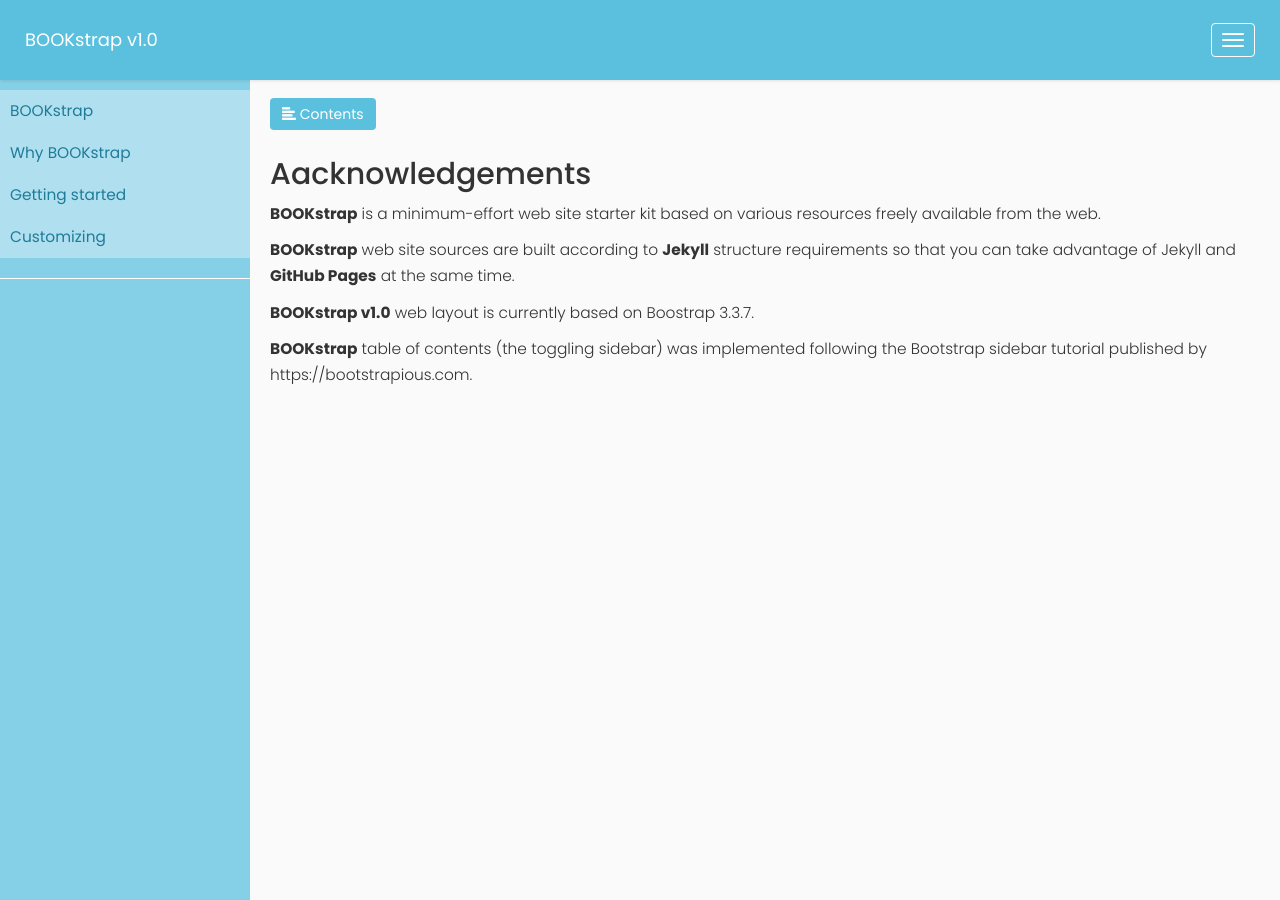
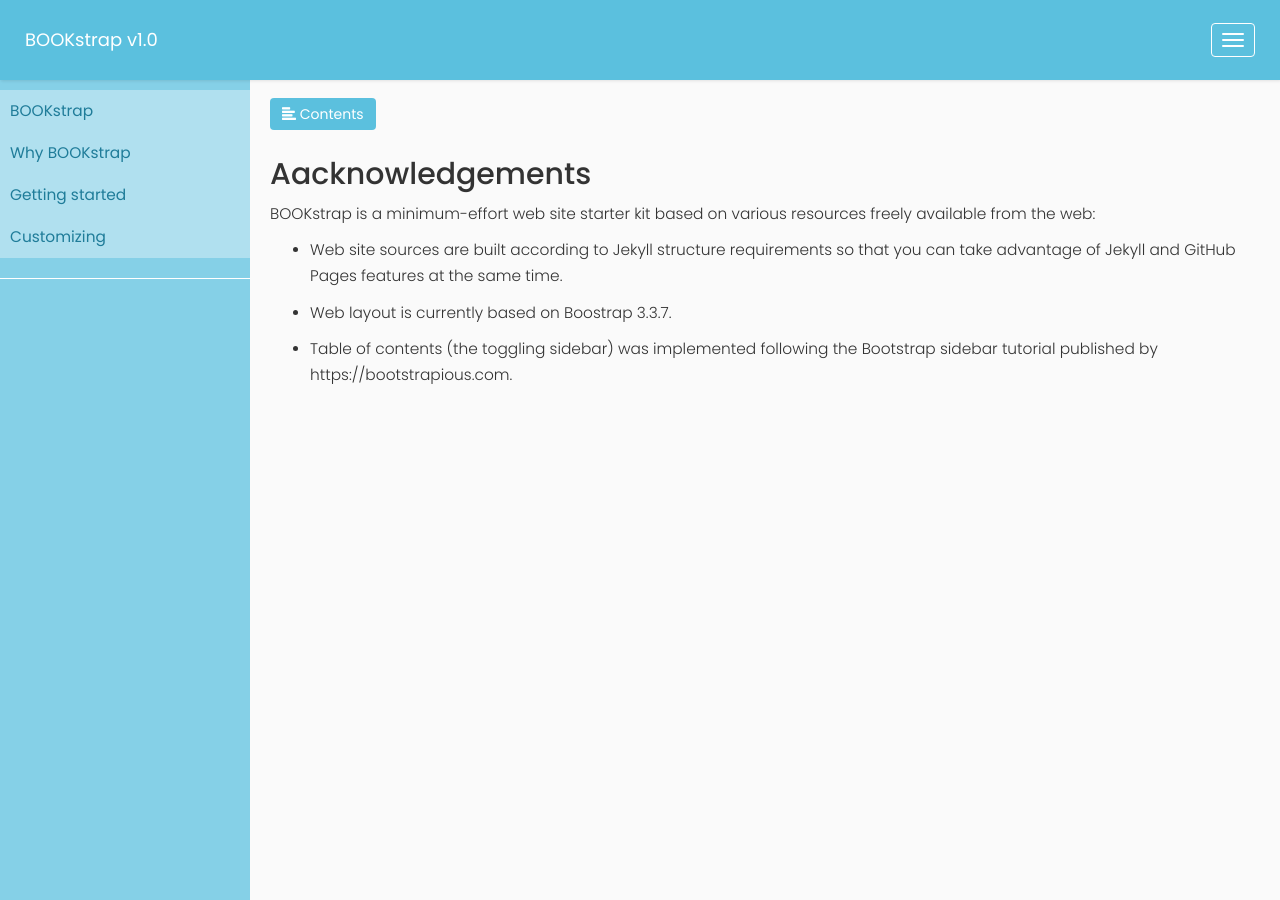
Before and after one commit to emiliano-poggi/BOOKstrap, a Jekyll site: the page built from acknowledgements.md, in a window 1280 px wide and 900 px high. Built offline with Jekyll 4.4.1, drawn with Linux system fonts in a browser that asks for light colours; nearby versions of some CDN libraries.

Commit message:
Update acknowledgements.md

```diff
--- a/acknowledgements.md
+++ b/acknowledgements.md
@@ -5,10 +5,10 @@
 
 ## Aacknowledgements
 
-**BOOKstrap** is a minimum-effort web site starter kit based on various resources freely available from the web.
+BOOKstrap is a minimum-effort web site starter kit based on various resources freely available from the web:
 
-**BOOKstrap** web site sources are built according to **[Jekyll](https://jekyllrb.com/)** structure requirements so that you can take advantage of Jekyll and **[GitHub Pages](https://help.github.com/articles/using-jekyll-as-a-static-site-generator-with-github-pages/)** at the same time.
+* Web site sources are built according to [Jekyll](https://jekyllrb.com/) structure requirements so that you can take advantage of Jekyll and [GitHub Pages](https://help.github.com/articles/using-jekyll-as-a-static-site-generator-with-github-pages/) features at the same time.
 
-**BOOKstrap v1.0** web layout is currently based on [Boostrap 3.3.7](https://getbootstrap.com/docs/3.3/).
+* Web layout is currently based on [Boostrap 3.3.7](https://getbootstrap.com/docs/3.3/).
 
-**BOOKstrap** table of contents (the toggling sidebar) was implemented following the [Bootstrap sidebar tutorial](https://bootstrapious.com/p/bootstrap-sidebar) published by https://bootstrapious.com.
+* Table of contents (the toggling sidebar) was implemented following the [Bootstrap sidebar tutorial](https://bootstrapious.com/p/bootstrap-sidebar) published by https://bootstrapious.com.
```
